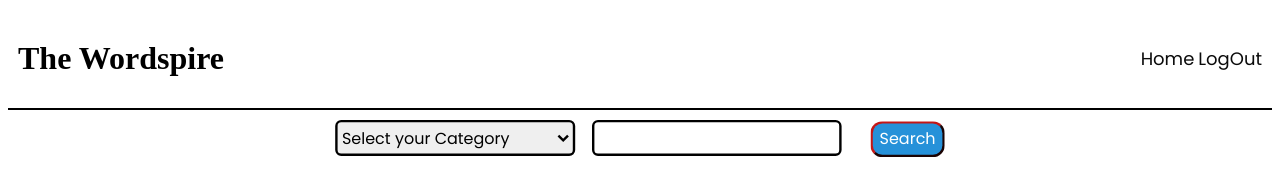
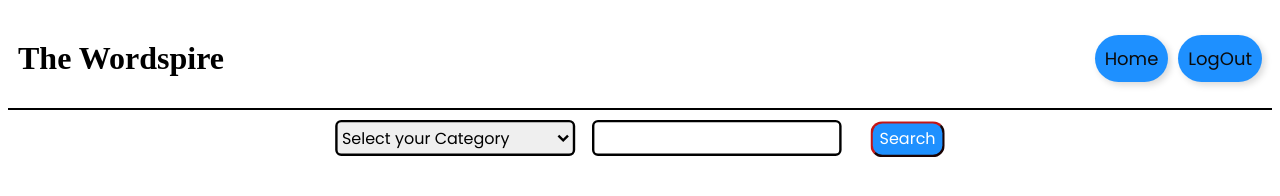
Before and after one commit to Karthikrajatp/Wordspire, a plain HTML site: page search.html in a window 1280 px wide. Shown: the top 196 px of the page. Drawn offline with Linux system fonts and the light colour scheme.

Commit message:
hover effect removed in header

```diff
--- a/search.html
+++ b/search.html
@@ -31,9 +31,7 @@
             color: rgb(11, 11, 11);
             transition: 0.4s;
         }
-        .header a:hover{
-            font-size: x-large;
-        }
+
         .search{
             margin-top: 1%;
             text-align: center;
@@ -56,7 +54,7 @@
         .search-btn{
             height: 30px;
             margin-left: 20px;
-            background: #2691d9;
+            background: dodgerblue;
             border-radius: 10px;
             font-family: Poppins;
             color: #ffffff;
@@ -68,6 +66,18 @@
             background-color: #026aaf;
             transform: scale(1.2);
         }
+        .header-btns{
+            display: flex;
+            gap: 10px;
+        }
+        .home-btn,.logout-btn{
+            padding: 10px;
+            border-radius: 50px;
+            background: dodgerblue;
+            box-shadow:  3px 3px 7px #d9d9d9,
+                        -3px -3px 7px #ffffff;
+        }
+
 
 
     </style>
@@ -75,9 +85,9 @@
 <body>
     <div class="header">
         <div><h1>The Wordspire</h1></div>
-        <div class="rc">
-            <a href="#">Home</a>
-            <a href="#">LogOut</a>
+        <div class="header-btns">
+            <div class="home-btn"><a href="home.html">Home</a></div>
+            <div class="logout-btn"><a href="login.html">LogOut</a></div>
         </div>
     </div>
 
```
